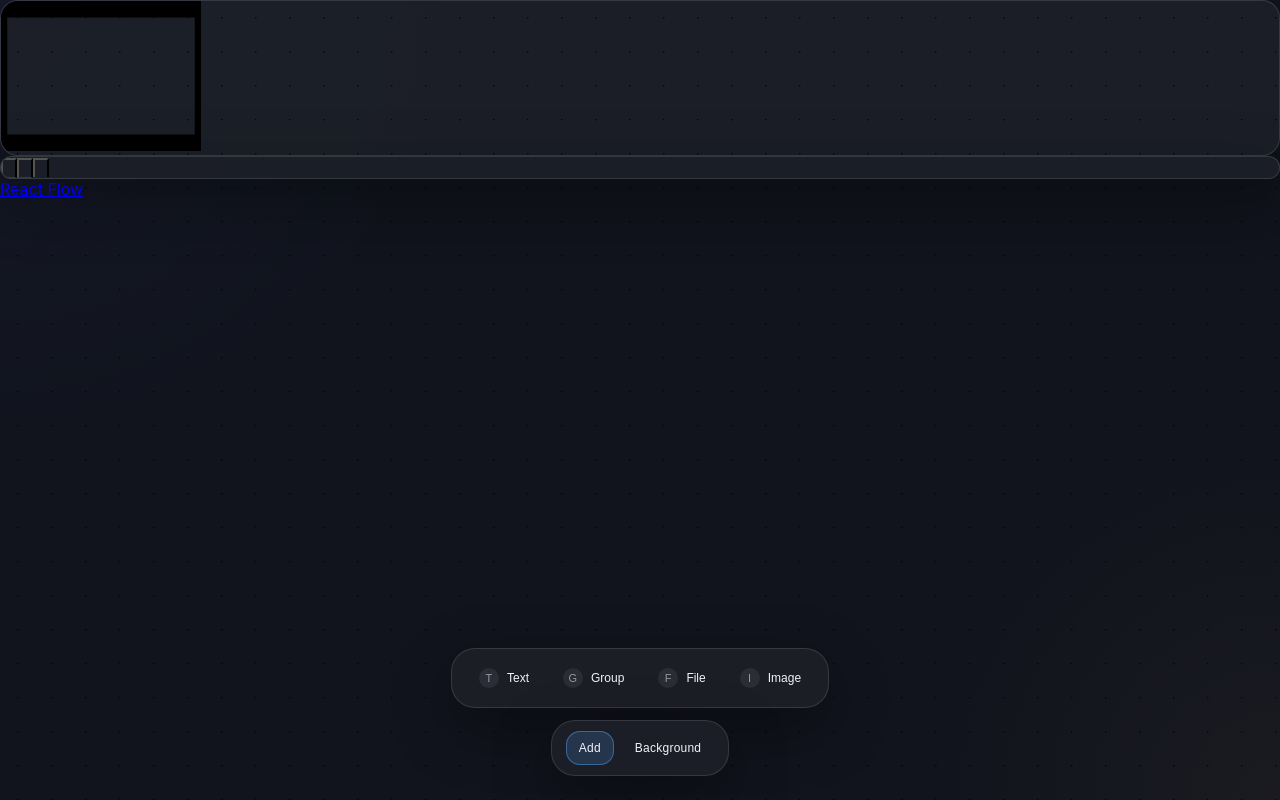
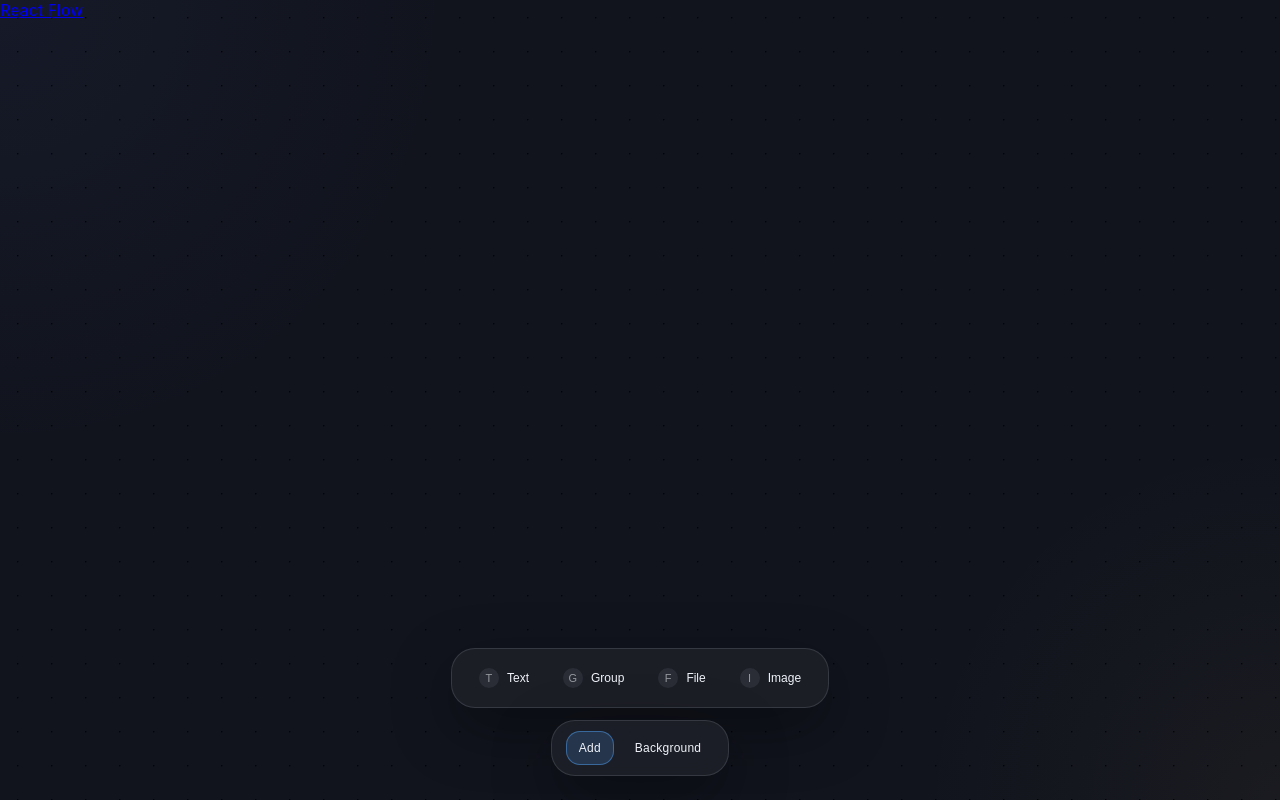
Before and after one commit to adamking77/sogo-canvas, a React (Vite) app in the folder webview/: page / in a window 1280 px wide. Built offline with nearby package versions, Linux system fonts and the light colour scheme.

Commit message:
Polish canvas interactions and node styling

```diff
--- a/webview/src/App.tsx
+++ b/webview/src/App.tsx
@@ -4,11 +4,9 @@ import {
   BackgroundVariant,
   Connection,
   ConnectionMode,
-  Controls,
   Edge,
   Handle,
   MarkerType,
-  MiniMap,
   Node,
   NodeProps,
   Position,
@@ -78,8 +76,18 @@ interface VscodeApi {
   getState(): unknown;
 }
 
-interface PendingFileRequest {
+interface PendingRequest {
   resolve: (value?: string) => void;
+}
+
+interface CanvasNodeViewData extends CanvasNodeData {
+  assetUri?: string;
+  draftText?: string;
+  isEditing?: boolean;
+  onStartEdit?: () => void;
+  onDraftChange?: (value: string) => void;
+  onCommitEdit?: () => void;
+  onCancelEdit?: () => void;
 }
 
 declare global {
@@ -112,6 +120,8 @@ const borderOptions: SogoBorder[] = ["none", "subtle", "strong"];
 const alignOptions: SogoTextAlign[] = ["left", "center", "right"];
 const backgroundOptions: SogoBackground[] = ["plain", "dots", "grid"];
 
+const pendingRequests = new Map<string, PendingRequest>();
+
 function createEmptyDocument(): CanvasDocumentData {
   return {
     nodes: [],
@@ -134,7 +144,7 @@ function createNode(
     x: position.x,
     y: position.y,
     width: type === "group" ? 420 : 320,
-    height: type === "group" ? 220 : type === "image" ? 220 : 120,
+    height: type === "group" ? 220 : type === "image" ? 240 : 120,
     color: "default",
     sogo: {
       shape: type === "group" ? "rect" : "rounded",
@@ -164,6 +174,28 @@ function createNode(
   return { ...base, ...partial };
 }
 
+function persistNodeData(input: unknown): CanvasNodeData {
+  const node = input as CanvasNodeData;
+  return {
+    id: node.id,
+    type: node.type,
+    x: node.x,
+    y: node.y,
+    width: node.width,
+    height: node.height,
+    text: node.text,
+    label: node.label,
+    color: node.color,
+    file: node.file,
+    url: node.url,
+    sogo: {
+      shape: node.sogo?.shape,
+      border: node.sogo?.border,
+      textAlign: node.sogo?.textAlign
+    }
+  };
+}
+
 function nodeToFlowNode(node: CanvasNodeData): Node {
   return {
     id: node.id,
@@ -172,11 +204,9 @@ function nodeToFlowNode(node: CanvasNodeData): Node {
       x: node.x,
       y: node.y
     },
-    data: node as unknown as Record<string, unknown>,
+    data: persistNodeData(node) as unknown as Record<string, unknown>,
     width: node.width,
     height: node.height,
-    sourcePosition: Position.Right,
-    targetPosition: Position.Left,
     selectable: true,
     draggable: true
   };
@@ -188,8 +218,13 @@ function edgeToFlowEdge(edge: CanvasEdgeData): Edge {
     source: edge.fromNode,
     target: edge.toNode,
     type: "bezier",
+    style: {
+      stroke: "var(--canvas-edge)",
+      strokeWidth: 2
+    },
     markerEnd: {
-      type: MarkerType.ArrowClosed
+      type: MarkerType.ArrowClosed,
+      color: "var(--canvas-edge)"
     }
   };
 }
@@ -204,7 +239,7 @@ function flowToDocument(
 
   return {
     nodes: nodes.map((node) => {
-      const nodeData = node.data as unknown as CanvasNodeData;
+      const nodeData = persistNodeData(node.data);
       const prev = previousNodeMap.get(node.id) ?? nodeData;
       return {
         ...prev,
@@ -261,7 +296,7 @@ function backgroundVariant(mode: SogoBackground): BackgroundVariant | undefined
   }
 }
 
-function requestPath(accept?: "image"): Promise<string | undefined> {
+function requestFilePath(accept?: "image"): Promise<string | undefined> {
   return new Promise((resolve) => {
     if (!vscode) {
       const fallback = window.prompt(
@@ -281,64 +316,136 @@ function requestPath(accept?: "image"): Promise<string | undefined> {
   });
 }
 
-const pendingRequests = new Map<string, PendingFileRequest>();
+function requestAssetUri(path: string): Promise<string | undefined> {
+  return new Promise((resolve) => {
+    if (!vscode) {
+      resolve(undefined);
+      return;
+    }
+
+    const requestId = crypto.randomUUID();
+    pendingRequests.set(requestId, { resolve });
+    vscode.postMessage({
+      type: "requestAssetUri",
+      requestId,
+      path
+    });
+  });
+}
+
+function displayTitle(node: CanvasNodeData): string {
+  if (node.type === "text") {
+    return node.text ?? "Untitled";
+  }
+  return node.label ?? "Untitled";
+}
+
+function fileBasename(path?: string): string {
+  if (!path) {
+    return "file";
+  }
+  return path.split("/").pop() ?? path;
+}
+
+function fileExtension(path?: string): string {
+  const name = fileBasename(path);
+  const parts = name.split(".");
+  return parts.length > 1 ? parts.pop() ?? "" : "";
+}
+
+function canInlineEdit(type: CanvasNodeType): boolean {
+  return type === "text" || type === "group";
+}
 
 function CanvasNodeComponent({ data, selected }: NodeProps) {
-  const nodeData = data as unknown as CanvasNodeData;
+  const nodeData = data as unknown as CanvasNodeViewData;
   const shape = nodeData.sogo?.shape ?? "rounded";
   const border = nodeData.sogo?.border ?? "subtle";
   const align = nodeData.sogo?.textAlign ?? "left";
   const color = nodeData.color ?? "default";
+  const ext = fileExtension(nodeData.file).toUpperCase();
 
   return (
     <div
       className={[
         "canvas-node",
+        `node-kind-${nodeData.type}`,
         `shape-${shape}`,
         `border-${border}`,
         `tone-${color}`,
-        selected ? "is-selected" : ""
+        selected ? "is-selected" : "",
+        nodeData.isEditing ? "is-editing" : ""
       ].join(" ")}
       style={{
         textAlign: align
       }}
     >
       <Handle
-        id="top"
-        className="node-handle node-handle-top"
-        type="source"
-        position={Position.Top}
+        id="target-left"
+        className="node-handle node-handle-left"
+        type="target"
+        position={Position.Left}
       />
       <Handle
-        id="right"
+        id="source-right"
         className="node-handle node-handle-right"
         type="source"
         position={Position.Right}
       />
-      <Handle
-        id="bottom"
-        className="node-handle node-handle-bottom"
-        type="source"
-        position={Position.Bottom}
-      />
-      <Handle
-        id="left"
-        className="node-handle node-handle-left"
-        type="target"
-        position={Position.Left}
-      />
       <div className="node-type-label">{nodeData.type}</div>
-      <div className="node-content">
-        {nodeData.type === "text" ? nodeData.text : nodeData.label}
-      </div>
+
+      {nodeData.type === "image" && nodeData.assetUri ? (
+        <div className="node-image-preview">
+          <img src={nodeData.assetUri} alt={nodeData.label ?? "Image node"} />
+        </div>
+      ) : null}
+
+      {nodeData.type === "file" ? (
+        <div className="node-file-header">
+          <div className="node-file-chip">{ext || "FILE"}</div>
+          <div className="node-file-title">{fileBasename(nodeData.file)}</div>
+        </div>
+      ) : null}
+
+      {nodeData.isEditing ? (
+        <textarea
+          autoFocus
+          className="node-editor"
+          value={nodeData.draftText ?? ""}
+          onChange={(event) => nodeData.onDraftChange?.(event.target.value)}
+          onBlur={() => nodeData.onCommitEdit?.()}
+          onKeyDown={(event) => {
+            if (event.key === "Escape") {
+              event.preventDefault();
+              nodeData.onCancelEdit?.();
+            }
+            if ((event.metaKey || event.ctrlKey) && event.key === "Enter") {
+              event.preventDefault();
+              nodeData.onCommitEdit?.();
+            }
+          }}
+        />
+      ) : (
+        <div
+          className="node-content"
+          onDoubleClick={() => {
+            if (canInlineEdit(nodeData.type)) {
+              nodeData.onStartEdit?.();
+            }
+          }}
+        >
+          {displayTitle(nodeData)}
+        </div>
+      )}
+
       {nodeData.file ? <div className="node-meta">{nodeData.file}</div> : null}
     </div>
   );
 }
 
-  const nodeTypes = {
-    canvasNode: CanvasNodeComponent
-  };
+const nodeTypes = {
+  canvasNode: CanvasNodeComponent
+};
 
 export default function App() {
   const [documentState, setDocumentState] = useState<CanvasDocumentData>(
@@ -348,12 +455,40 @@ export default function App() {
   const [edges, setEdges] = useState<Edge[]>([]);
   const [selectedNodeId, setSelectedNodeId] = useState<string | null>(null);
   const [activePanel, setActivePanel] = useState<ToolbarPanel>("insert");
+  const [editingNodeId, setEditingNodeId] = useState<string | null>(null);
+  const [draftText, setDraftText] = useState("");
+  const [assetUris, setAssetUris] = useState<Record<string, string>>({});
+  const pendingAssetPathsRef = useRef<Set<string>>(new Set());
   const saveTimerRef = useRef<number | null>(null);
   const loadedRef = useRef(false);
 
-  const selectedNode = useMemo(
-    () => documentState.nodes.find((node) => node.id === selectedNodeId) ?? null,
-    [documentState.nodes, selectedNodeId]
+  const selectedNode = useMemo(() => {
+    const selected = nodes.find((node) => node.id === selectedNodeId);
+    return selected ? persistNodeData(selected.data) : null;
+  }, [nodes, selectedNodeId]);
+
+  const renderedNodes = useMemo(
+    () =>
+      nodes.map((node) => {
+        const base = persistNodeData(node.data);
+        const viewData: CanvasNodeViewData = {
+          ...base,
+          assetUri: base.file ? assetUris[base.file] : undefined,
+          draftText,
+          isEditing: editingNodeId === node.id,
+          onStartEdit: () => startEditingNode(node.id),
+          onDraftChange: setDraftText,
+          onCommitEdit: commitEdit,
+          onCancelEdit: cancelEdit
+        };
+
+        return {
+          ...node,
+          draggable: editingNodeId === null || editingNodeId !== node.id,
+          data: viewData as unknown as Record<string, unknown>
+        };
+      }),
+    [nodes, assetUris, editingNodeId, draftText]
   );
 
   useEffect(() => {
@@ -374,7 +509,8 @@ export default function App() {
       }
 
       if (
-        message.type === "filePathResponse" &&
+        (message.type === "filePathResponse" ||
+          message.type === "assetUriResponse") &&
         message.requestId &&
         pendingRequests.has(message.requestId)
       ) {
@@ -425,43 +561,118 @@ export default function App() {
     }
   }, [selectedNodeId]);
 
+  useEffect(() => {
+    const imagePaths = nodes
+      .map((node) => persistNodeData(node.data))
+      .filter((node) => node.type === "image" && node.file)
+      .map((node) => node.file!) ;
+
+    for (const path of imagePaths) {
+      if (assetUris[path] || pendingAssetPathsRef.current.has(path)) {
+        continue;
+      }
+
+      pendingAssetPathsRef.current.add(path);
+      void requestAssetUri(path).then((value) => {
+        pendingAssetPathsRef.current.delete(path);
+        if (!value) {
+          return;
+        }
+        setAssetUris((current) => ({
+          ...current,
+          [path]: value
+        }));
+      });
+    }
+  }, [nodes, assetUris]);
+
   function syncDocument(next: CanvasDocumentData): void {
     setDocumentState(next);
     setNodes(next.nodes.map(nodeToFlowNode));
     setEdges(next.edges.map(edgeToFlowEdge));
   }
 
+  function patchNode(
+    nodeId: string,
+    updater: (node: CanvasNodeData) => CanvasNodeData
+  ): void {
+    setNodes((current) =>
+      current.map((node) =>
+        node.id === nodeId
+          ? {
+              ...node,
+              data: updater(persistNodeData(node.data)) as unknown as Record<
+                string,
+                unknown
+              >
+            }
+          : node
+      )
+    );
+  }
+
   function updateSelectedNode(
     updater: (node: CanvasNodeData) => CanvasNodeData
   ): void {
-    if (!selectedNode) {
+    if (!selectedNodeId) {
+      return;
+    }
+    patchNode(selectedNodeId, updater);
+  }
+
+  function startEditingNode(nodeId: string): void {
+    const node = nodes.find((item) => item.id === nodeId);
+    if (!node) {
+      return;
+    }
+    const persisted = persistNodeData(node.data);
+    if (!canInlineEdit(persisted.type)) {
+      return;
+    }
+    setEditingNodeId(nodeId);
+    setDraftText(displayTitle(persisted));
+  }
+
+  function commitEdit(): void {
+    if (!editingNodeId) {
       return;
     }
 
-    const next = {
-      ...documentState,
-      nodes: documentState.nodes.map((node) =>
-        node.id === selectedNode.id ? updater(node) : node
-      )
-    };
+    const node = nodes.find((item) => item.id === editingNodeId);
+    if (!node) {
+      setEditingNodeId(null);
+      return;
+    }
 
-    syncDocument(next);
+    const persisted = persistNodeData(node.data);
+    patchNode(editingNodeId, (current) =>
+      current.type === "text"
+        ? { ...current, text: draftText }
+        : { ...current, label: draftText }
+    );
+
+    if (selectedNodeId !== persisted.id) {
+      setSelectedNodeId(persisted.id);
+    }
+
+    setEditingNodeId(null);
+    setDraftText("");
+  }
+
+  function cancelEdit(): void {
+    setEditingNodeId(null);
+    setDraftText("");
   }
 
   function addNodeOfType(type: CanvasNodeType, partial?: Partial<CanvasNodeData>) {
-    const offset = documentState.nodes.length * 24;
+    const offset = nodes.length * 24;
     const node = createNode(type, { x: 180 + offset, y: 140 + offset }, partial);
-    const next = {
-      ...documentState,
-      nodes: [...documentState.nodes, node]
-    };
-
-    syncDocument(next);
+    setNodes((current) => [...current, nodeToFlowNode(node)]);
     setSelectedNodeId(node.id);
   }
 
   async function addFileNode(): Promise<void> {
-    const file = await requestPath();
+    const file = await requestFilePath();
     if (!file) {
       return;
     }
@@ -469,16 +680,14 @@ export default function App() {
   }
 
   async function addImageNode(): Promise<void> {
-    const file = await requestPath("image");
+    const file = await requestFilePath("image");
     if (!file) {
       return;
     }
     addNodeOfType("image", { file, label: file });
   }
 
-  function handleDoubleClick(
-    _event: React.MouseEvent<Element, MouseEvent>
-  ): void {
+  function handlePaneDoubleClick(): void {
     addNodeOfType("text");
   }
 
@@ -493,8 +702,13 @@ export default function App() {
           ...connection,
           id: crypto.randomUUID(),
           type: "bezier",
+          style: {
+            stroke: "var(--canvas-edge)",
+            strokeWidth: 2
+          },
           markerEnd: {
-            type: MarkerType.ArrowClosed
+            type: MarkerType.ArrowClosed,
+            color: "var(--canvas-edge)"
           }
         },
         current
@@ -503,20 +717,16 @@ export default function App() {
   }
 
   function handleDeleteSelection(): void {
-    if (!selectedNodeId) {
+    if (!selectedNodeId || editingNodeId) {
       return;
     }
 
-    const next = {
-      ...documentState,
-      nodes: documentState.nodes.filter((node) => node.id !== selectedNodeId),
-      edges: documentState.edges.filter(
-        (edge) =>
-          edge.fromNode !== selectedNodeId && edge.toNode !== selectedNodeId
+    setNodes((current) => current.filter((node) => node.id !== selectedNodeId));
+    setEdges((current) =>
+      current.filter(
+        (edge) => edge.source !== selectedNodeId && edge.target !== selectedNodeId
       )
-    };
-
-    syncDocument(next);
+    );
     setSelectedNodeId(null);
   }
 
@@ -526,30 +736,67 @@ export default function App() {
         handleDeleteSelection();
       }
 
-      if (event.key === "Enter" && selectedNode?.type === "text") {
-        const next = window.prompt("Edit card text", selectedNode.text ?? "");
-        if (typeof next === "string") {
-          updateSelectedNode((node) => ({ ...node, text: next }));
+      if (event.key === "Enter" && selectedNode && !editingNodeId) {
+        if (canInlineEdit(selectedNode.type)) {
+          event.preventDefault();
+          startEditingNode(selectedNode.id);
         }
+      }
+
+      if (event.key === "Escape" && editingNodeId) {
+        event.preventDefault();
+        cancelEdit();
       }
     };
 
     window.addEventListener("keydown", onKeyDown);
     return () => window.removeEventListener("keydown", onKeyDown);
-  }, [selectedNode, documentState]);
+  }, [selectedNode, editingNodeId, nodes, selectedNodeId]);
 
   return (
     <div
       className={`app-shell background-${documentState.sogo?.background ?? "dots"}`}
     >
       <ReactFlow
-        nodes={nodes}
+        nodes={renderedNodes}
         edges={edges}
         nodeTypes={nodeTypes}
         fitView
         minZoom={0.2}
         maxZoom={2.5}
         connectionMode={ConnectionMode.Loose}
+        nodesDraggable={editingNodeId === null}
+        elementsSelectable
+        defaultEdgeOptions={{
+          type: "bezier",
+          style: {
+            stroke: "var(--canvas-edge)",
+            strokeWidth: 2
+          },
+          markerEnd: {
+            type: MarkerType.ArrowClosed,
+            color: "var(--canvas-edge)"
+          }
+        }}
+        onDoubleClick={(event) => {
+          const target = event.target as HTMLElement;
+          if (target.closest(".react-flow__node")) {
+            return;
+          }
+          handlePaneDoubleClick();
+        }}
+        onPaneClick={() => {
+          if (editingNodeId) {
+            commitEdit();
+          }
+          setSelectedNodeId(null);
+        }}
+        onNodeDoubleClick={(_, node) => {
+          const persisted = persistNodeData(node.data);
+          if (canInlineEdit(persisted.type)) {
+            startEditingNode(node.id);
+          }
+        }}
         onNodesChange={(changes) =>
           setNodes((current) => applyNodeChanges(changes, current))
         }
@@ -557,7 +804,6 @@ export default function App() {
           setEdges((current) => applyEdgeChanges(changes, current))
         }
         onConnect={handleConnect}
-        onDoubleClick={handleDoubleClick}
         onSelectionChange={(selection) => {
           setSelectedNodeId(selection.nodes[0]?.id ?? null);
         }}
@@ -570,13 +816,6 @@ export default function App() {
             color="var(--canvas-grid-color)"
           />
         ) : null}
-        <MiniMap
-          pannable
-          zoomable
-          nodeColor="var(--canvas-minimap-node)"
-          maskColor="rgba(4, 7, 15, 0.56)"
-        />
-        <Controls position="top-left" showInteractive={false} />
       </ReactFlow>
 
       <div className="toolbar-stack">
```
Also changed, not shown: webview/src/styles.css (+81 -0 lines), 1 other file (tests, documents, lock files or other folders).
